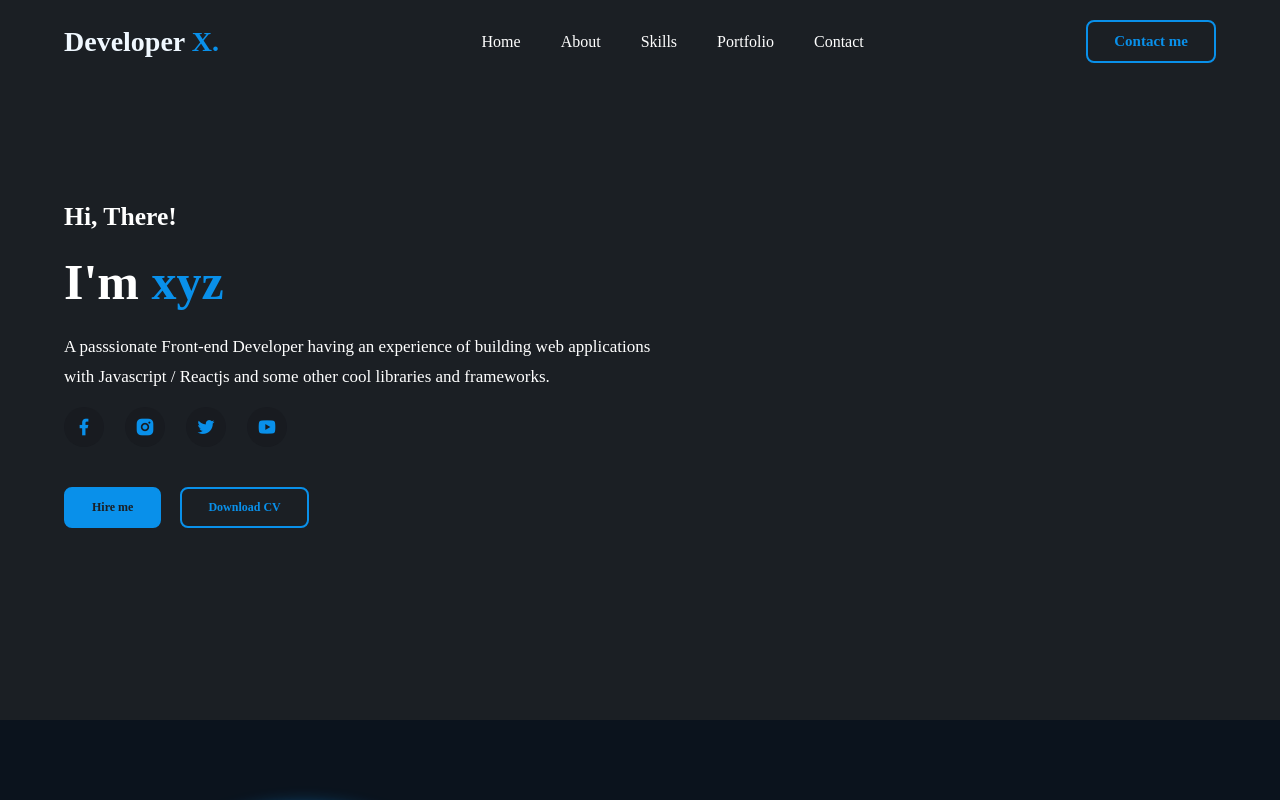
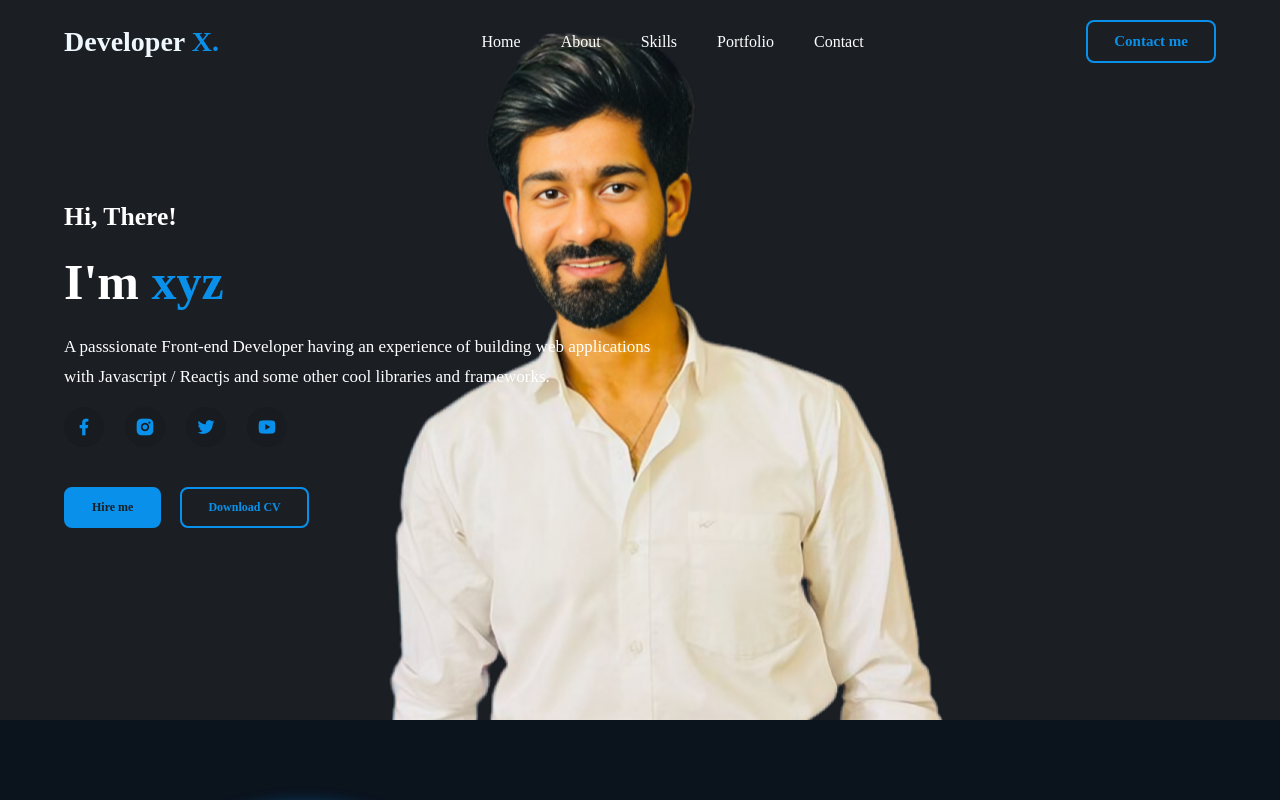
Before and after one commit to chaudhary-05/CODSOFT-2, a plain HTML site: page index.html in a window 1280 px wide. Shown: the top 800 px of the page. Drawn offline with nearby package versions, Linux system fonts and the light colour scheme; a web font is replaced by a local one.

Commit message:
Update portfolio.css

```diff
--- a/portfolio.css
+++ b/portfolio.css
@@ -111,7 +111,7 @@ section{
 .person{
     height: 100vh;
     width: 100%;
-    background: url(/Portfolio/images/aryan.png);
+    background: url(images/aryan.png);
     background-repeat: no-repeat;
     background-position: 50vw 5vw;
     display: flex;
```
